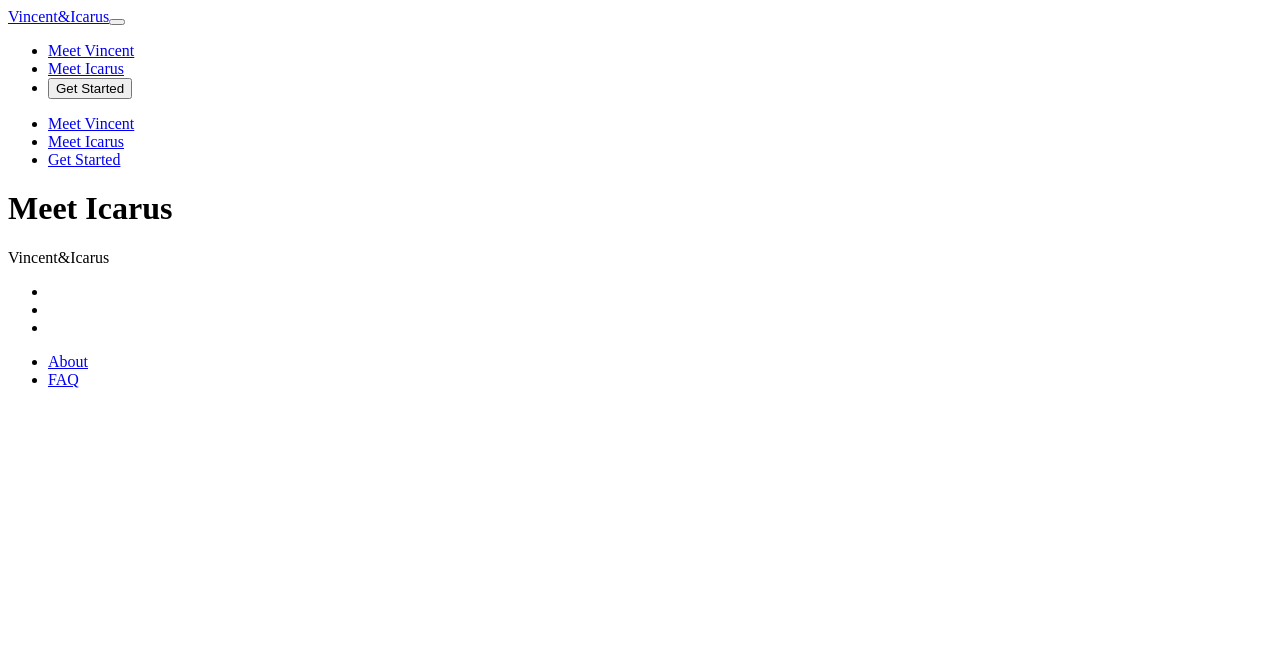
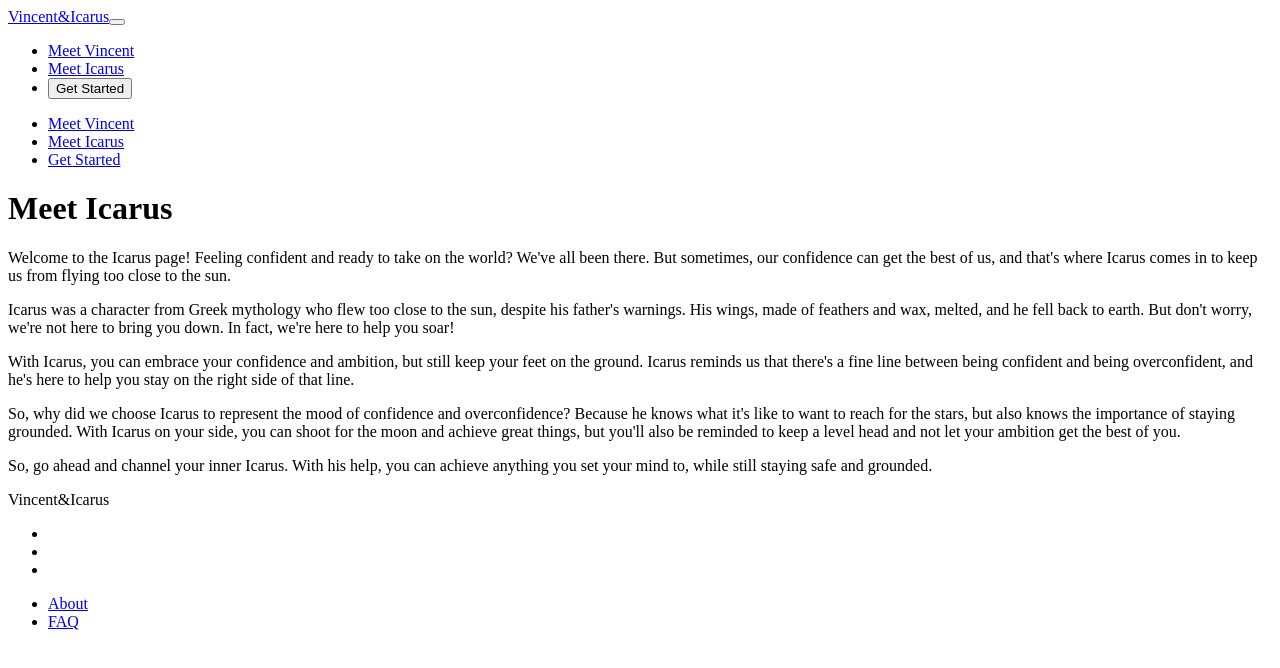
Before and after one commit to Jimmy-Vu/vincent-and-icarus, a React (Create React App) app in the folder client/: page /icarus in a window 1280 px wide. Shown: the top 668 px of the page. Built offline with nearby package versions, Linux system fonts and the light colour scheme; the HTML template or start-up script is replaced by a standard one.

Commit message:
Add Vincent page and Icarus page with styling

```diff
--- a/client/src/pages/Icarus.tsx
+++ b/client/src/pages/Icarus.tsx
@@ -2,6 +2,20 @@ import React from "react";
 
 export default function Icarus(): React.ReactElement {
   return (
-    <h1>Meet Icarus</h1>
+    <main className="w-full max-w-[1150px] h-full mt-8 px-20">
+      <h1 className="mb-4 text-5xl">Meet Icarus</h1>
+      <section className="text-lg">
+        <p className="mb-5">Welcome to the Icarus page! Feeling confident and ready to take on the world? We&apos;ve all been there.
+        But sometimes, our confidence can get the best of us, and that&apos;s where Icarus comes in to keep us from flying too close to the sun.</p>
+        <p className="mb-5">Icarus was a character from Greek mythology who flew too close to the sun, despite his father&apos;s warnings. His wings,
+        made of feathers and wax, melted, and he fell back to earth. But don&apos;t worry, we&apos;re not here to bring you down. In fact, we&apos;re here to help you soar!</p>
+        <p className="mb-5">With Icarus, you can embrace your confidence and ambition, but still keep your feet on the ground. Icarus reminds us that
+        there&apos;s a fine line between being confident and being overconfident, and he&apos;s here to help you stay on the right side of that line.</p>
+        <p className="mb-5">So, why did we choose Icarus to represent the mood of confidence and overconfidence? Because he knows what it&apos;s like to
+        want to reach for the stars, but also knows the importance of staying grounded. With Icarus on your side, you can shoot for the moon and achieve great
+        things, but you&apos;ll also be reminded to keep a level head and not let your ambition get the best of you.</p>
+        <p className="mb-5">So, go ahead and channel your inner Icarus. With his help, you can achieve anything you set your mind to, while still staying safe and grounded.</p>
+      </section>
+    </main>
   );
 }
--- a/client/src/pages/Vincent.tsx
+++ b/client/src/pages/Vincent.tsx
@@ -2,6 +2,20 @@ import React from "react";
 
 export default function Vincent(): React.ReactElement {
   return (
-    <h1>Meet Vincent</h1>
+    <main className="w-full max-w-[1150px] h-full mt-8 px-20">
+      <h1 className="mb-4 text-5xl">Meet Vincent</h1>
+      <section className="text-lg">
+        <p className="mb-5">Welcome to the Vincent page! So, you&apos;re feeling a little down, huh? That&apos;s okay, we&apos;ve all been there.
+          That&apos;s why we&apos;ve got Vincent in our corner to help lift you up when you&apos;re feeling low.</p>
+        <p className="mb-5">Vincent is all about embracing your creative side and finding beauty in the world around you. He was an artist who painted some of the most famous artworks in history,
+          like &quot;Starry Night&quot; and &quot;Sunflowers.&quot; But did you know that Vincent didn&apos;t become famous until after he died? That&apos;s right, he spent his life struggling with poverty, mental illness,
+          and self-doubt, but he never gave up on his passion for art.</p>
+        <p className="mb-5">So, why did we choose Vincent to represent the mood of self-doubt? Because he knows what it&apos;s like to feel like your work isn&apos;t good enough or that you&apos;ll never succeed.
+          But despite all of his struggles, Vincent never stopped creating.</p>
+        <p className="mb-5">With Vincent on your side, you can tap into your inner creativity and find the inspiration you need to overcome your self-doubt. Whether it&apos;s through art, music, writing, or any other
+           creative outlet, Vincent will help you channel your emotions and find beauty in even the darkest of times.</p>
+        <p className="mb-5">So, go ahead and embrace your inner Vincent. You never know where it might take you.</p>
+      </section>
+    </main>
   );
 }
```
